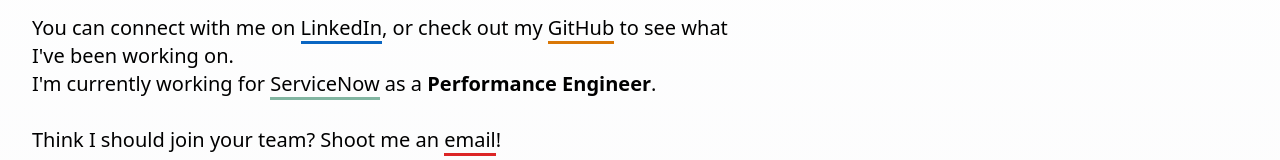
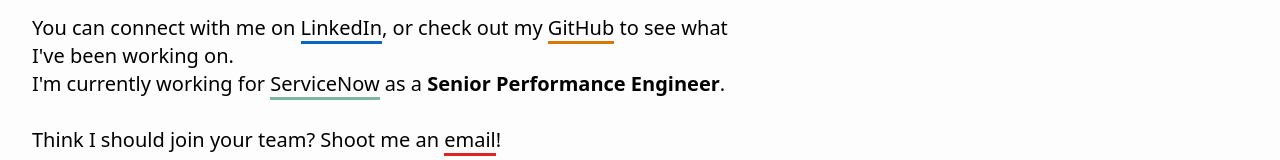
Before and after one commit to aaronbrunet/aaronbrunetdev-nextjs, a Next.js app: page / in a window 1280 px wide. Shown: the part 322-482 px from the top of the page. Built offline with nearby package versions, Linux system fonts and the light colour scheme; what @tailwindcss/typography would draw is missing.

Commit message:
Updated title

```diff
--- a/src/pages/index.js
+++ b/src/pages/index.js
@@ -39,7 +39,7 @@
             <Br2 />
             You can connect with me on <HeroLink href='https://www.linkedin.com/in/aaronwbrunet/' classes='border-[#0a66c2]'>LinkedIn</HeroLink>, or check out my <HeroLink href='https://github.com/aaronbrunet' classes='border-yellow-600'>GitHub</HeroLink> to see what I've been working on.
             <br/>
-            I'm currently working for <HeroLink href='https://www.servicenow.com/' classes='border-[#81b5a1]'>ServiceNow</HeroLink> as a <span className='font-semibold'>Performance Engineer</span>.
+            I'm currently working for <HeroLink href='https://www.servicenow.com/' classes='border-[#81b5a1]'>ServiceNow</HeroLink> as a <span className='font-semibold'>Senior Performance Engineer</span>.
             <Br2 />
             Think I should join your team? Shoot me an <HeroLink href='mailto:contact@aaronbru.net' classes='border-red-600'>email</HeroLink>!</p>
 
```
Also changed, not shown: 1 other file (tests, documents, lock files or other folders).
